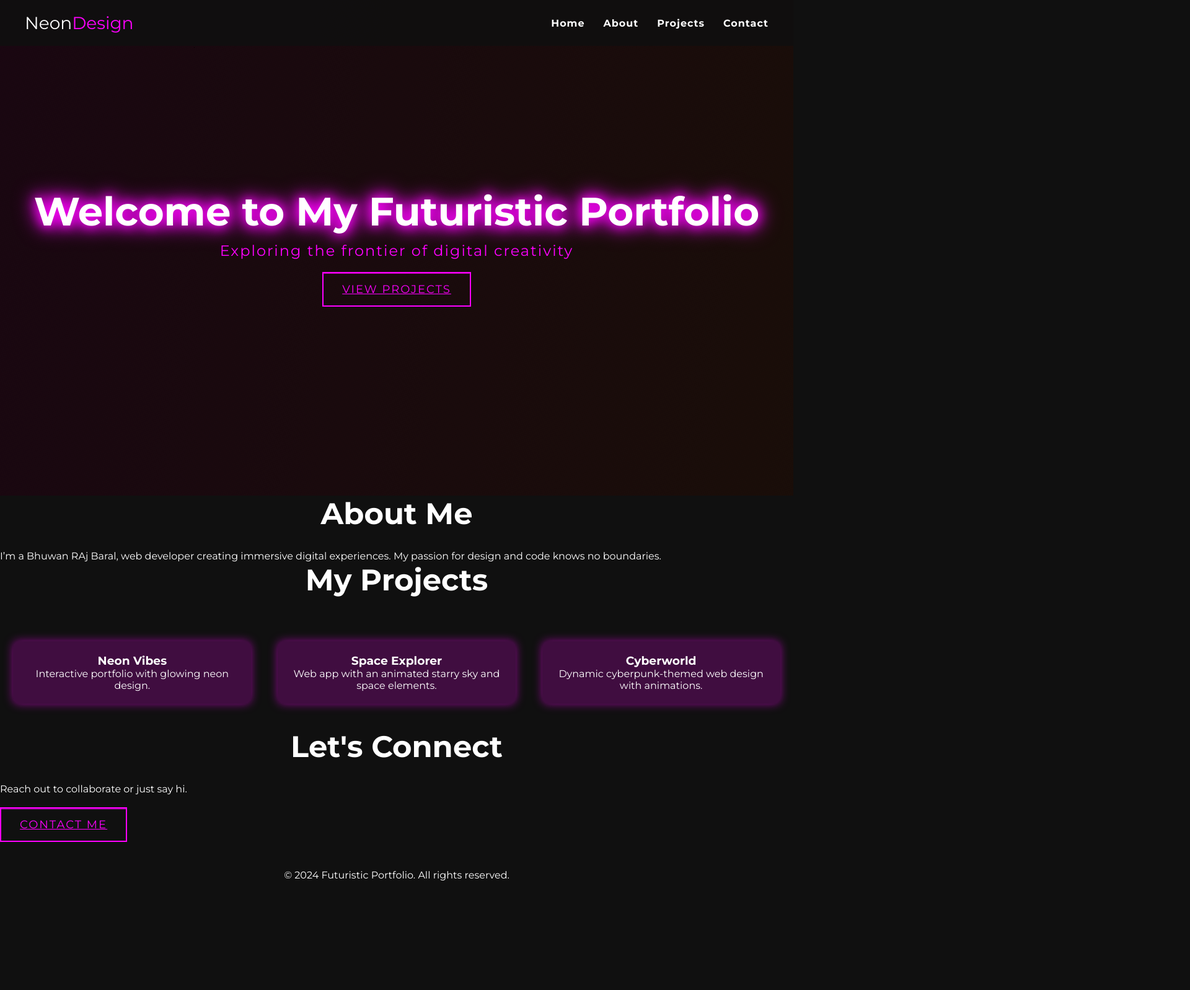
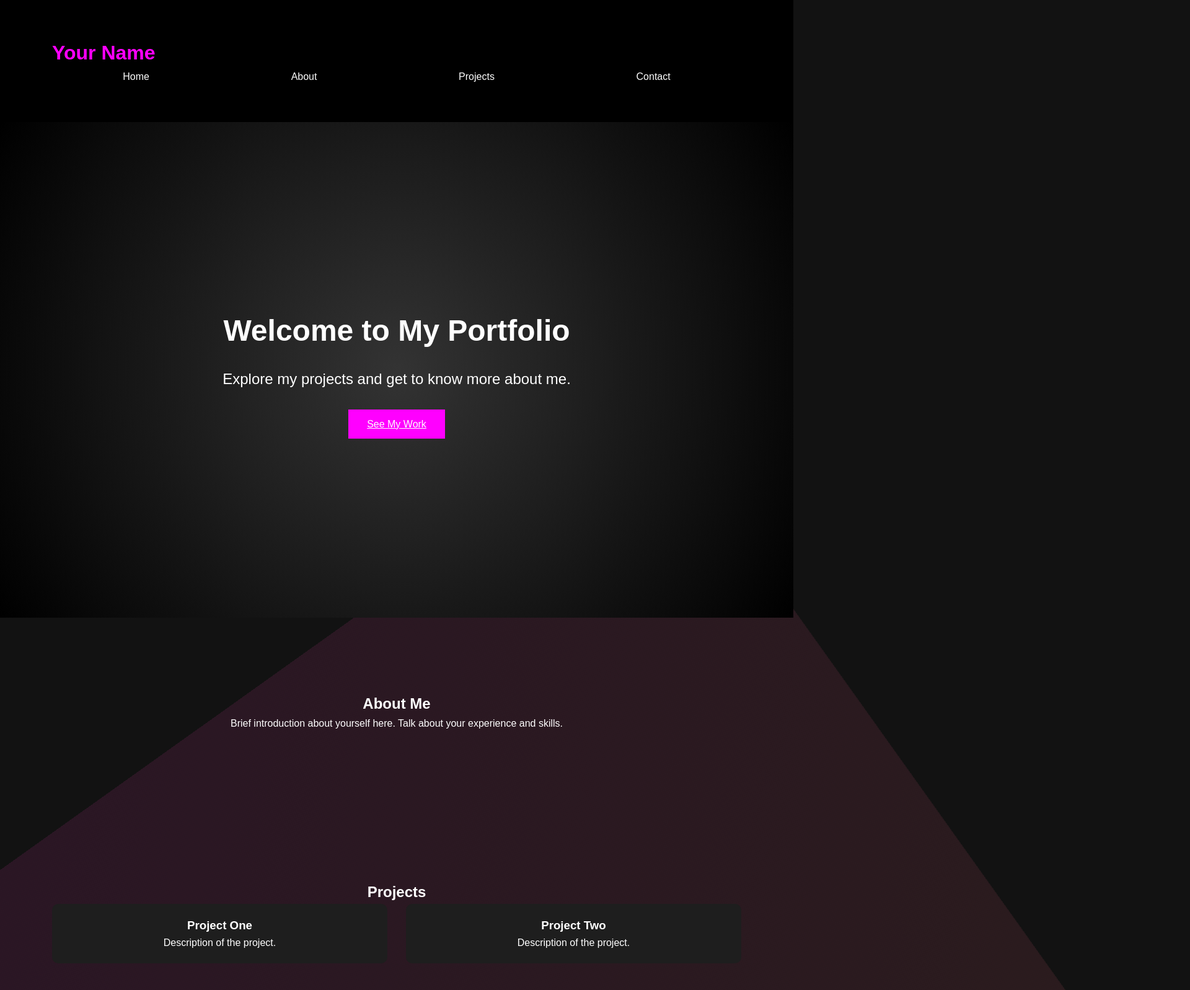
Before and after one commit to vhu1/portfolio, a plain HTML site: page index.html in a window 1280 px wide. Shown: the top 1598 px of the page at 62% size, 1920 px wide, since content can reach past the window. Before the commit the page ends 1462 px from the top, so only its background shows below. Drawn offline with Linux system fonts and the light colour scheme.

```diff
--- a/index.html
+++ b/index.html
@@ -3,22 +3,18 @@
 <head>
     <meta charset="UTF-8">
     <meta name="viewport" content="width=device-width, initial-scale=1.0">
-    <meta http-equiv="X-UA-Compatible" content="ie=edge">
-    <title>My Futuristic Portfolio</title>
+    <title>My Portfolio</title>
     <link rel="stylesheet" href="styles.css">
-    <link href="https://fonts.googleapis.com/css2?family=Montserrat:wght@400;700&display=swap" rel="stylesheet">
 </head>
 <body>
-    <div class="loading-screen" id="loading-screen">
-        <div class="loader">
-            <div class="neon-ring"></div>
-            <h1 class="loading-text">LOADING...</h1>
-        </div>
+    <div id="loading-screen">
+        <div class="loading-animation"></div>
     </div>
 
     <header>
+        <div class="container">
+            <h1 class="logo">Your Name</h1>
             <nav>
-            <div class="logo">Neon<span>Design</span></div>
                 <ul>
                     <li><a href="#home">Home</a></li>
                     <li><a href="#about">About</a></li>
@@ -26,49 +22,54 @@
                     <li><a href="#contact">Contact</a></li>
                 </ul>
             </nav>
+        </div>
     </header>
 
-    <section id="home" class="parallax-section">
-        <div class="home-content">
-            <h1 class="glow">Welcome to My <span class="highlight">Futuristic</span> Portfolio</h1>
-            <p class="subtitle">Exploring the frontier of digital creativity</p>
-            <a href="#projects" class="btn-glitch">View Projects</a>
+    <section id="home" class="hero-section">
+        <div class="container">
+            <h1>Welcome to My Portfolio</h1>
+            <p>Explore my projects and get to know more about me.</p>
+            <a href="#projects" class="cta-button">See My Work</a>
         </div>
-        <div class="neon-background"></div>
     </section>
 
-    <section id="about">
-        <h2 class="section-title">About Me</h2>
-        <p class="fade-in-text">I’m a Bhuwan RAj Baral, web developer creating immersive digital experiences. My passion for design and code knows no boundaries.</p>
+    <section id="about" class="about-section">
+        <div class="container">
+            <h2>About Me</h2>
+            <p>Brief introduction about yourself here. Talk about your experience and skills.</p>
+        </div>
     </section>
 
-    <section id="projects">
-        <h2 class="section-title">My Projects</h2>
-        <div class="project-grid">
-            <div class="project-card project-card-1">
-                <h3>Neon Vibes</h3>
-                <p>Interactive portfolio with glowing neon design.</p>
+    <section id="projects" class="projects-section">
+        <div class="container">
+            <h2>Projects</h2>
+            <div class="projects-grid">
+                <div class="project-item">
+                    <h3>Project One</h3>
+                    <p>Description of the project.</p>
                 </div>
-            <div class="project-card project-card-2">
-                <h3>Space Explorer</h3>
-                <p>Web app with an animated starry sky and space elements.</p>
+                <div class="project-item">
+                    <h3>Project Two</h3>
+                    <p>Description of the project.</p>
                 </div>
-            <div class="project-card project-card-3">
-                <h3>Cyberworld</h3>
-                <p>Dynamic cyberpunk-themed web design with animations.</p>
+                <!-- Add more project items as needed -->
             </div>
         </div>
     </section>
 
-    <section id="contact">
-        <h2 class="section-title">Let's Connect</h2>
-        <p>Reach out to collaborate or just say hi.</p>
-        <a href="mailto:youremail@example.com" class="btn-glitch">Contact Me</a>
+    <section id="contact" class="contact-section">
+        <div class="container">
+            <h2>Contact Me</h2>
+            <p>Feel free to reach out for collaboration or just a friendly chat!</p>
+            <a href="mailto:your.email@example.com" class="cta-button">Contact Me</a>
+        </div>
     </section>
 
     <footer>
-        <p>© 2024 Futuristic Portfolio. All rights reserved.</p>
+        <p>&copy; 2024 Your Name. All rights reserved.</p>
     </footer>
+
+    <div class="neon-background"></div>
 
     <script src="scripts.js"></script>
 </body>
--- a/styles.css
+++ b/styles.css
@@ -1,4 +1,4 @@
-/* Global Styles */
+/* Basic Reset */
 * {
     margin: 0;
     padding: 0;
@@ -6,234 +6,136 @@
 }
 
 body {
-    font-family: 'Montserrat', sans-serif;
-    background: #101010;
-    color: white;
+    font-family: 'Poppins', sans-serif;
+    background-color: #121212;
+    color: #fff;
+    line-height: 1.6;
+    margin: 0;
+    padding: 0;
     overflow-x: hidden;
-    scroll-behavior: smooth;
-}
-
-/* Loading Screen */
-.loading-screen {
-    position: fixed;
-    top: 0;
-    left: 0;
-    width: 100%;
-    height: 100vh;
-    background: #101010;
-    display: flex;
-    justify-content: center;
-    align-items: center;
-    z-index: 9999;
-    opacity: 1;
-    visibility: visible;
-    transition: opacity 1s, visibility 1s;
-}
-
-.loading-screen.hidden {
-    opacity: 0;
-    visibility: hidden;
-}
-
-.loader .neon-ring {
-    width: 100px;
-    height: 100px;
-    border: 4px solid rgba(255, 0, 150, 0.5);
-    border-radius: 50%;
-    animation: rotate 2s linear infinite;
     position: relative;
 }
 
-@keyframes rotate {
-    0% { transform: rotate(0); }
-    100% { transform: rotate(360deg); }
+.container {
+    width: 90%;
+    max-width: 1200px;
+    margin: 0 auto;
+    padding: 40px 20px;
 }
 
-.loading-text {
-    font-size: 24px;
-    color: #ff00ff;
-    animation: pulse 1.5s ease-in-out infinite;
-}
-
-@keyframes pulse {
-    0% { opacity: 1; }
-    50% { opacity: 0.5; }
-    100% { opacity: 1; }
-}
-
-/* Header */
 header {
-    position: fixed;
+    background: #000;
+    padding: 20px 0;
+    position: sticky;
     top: 0;
-    width: 100%;
-    padding: 20px 40px;
-    z-index: 1000;
-    background: rgba(16, 16, 16, 0.85);
-}
-
-nav {
-    display: flex;
-    justify-content: space-between;
-    align-items: center;
+    z-index: 10;
 }
 
 .logo {
-    font-size: 28px;
-    color: #fff;
-}
-
-.logo span {
+    font-size: 2em;
     color: #ff00ff;
 }
 
 nav ul {
     display: flex;
+    justify-content: space-around;
+}
+
+nav ul li {
     list-style: none;
 }
 
-nav ul li {
-    margin-left: 30px;
-}
-
 nav ul li a {
-    color: white;
+    color: #fff;
     text-decoration: none;
-    font-weight: bold;
-    letter-spacing: 1px;
-    transition: color 0.4s ease;
+    padding: 10px 20px;
+    transition: color 0.3s ease;
 }
 
 nav ul li a:hover {
-    color: #ff00ff;
+    color: #ffcc00;
 }
 
-/* Parallax Section */
-.parallax-section {
+.hero-section {
     height: 100vh;
     display: flex;
     justify-content: center;
     align-items: center;
-    position: relative;
-    background-color: #000;
-    overflow: hidden;
+    text-align: center;
+    background: radial-gradient(circle, #333, #000);
+    padding: 60px 0;
 }
 
-.home-content {
-    z-index: 1;
+.hero-section h1 {
+    font-size: 3rem;
+    margin-bottom: 20px;
+    animation: fadeInDown 2s ease-in-out;
+}
+
+.hero-section p {
+    font-size: 1.5rem;
+    margin-bottom: 40px;
+}
+
+.cta-button {
+    padding: 15px 30px;
+    background: #ff00ff;
+    color: #fff;
+    border: none;
+    cursor: pointer;
+    transition: background 0.3s ease;
+}
+
+.cta-button:hover {
+    background: #ffcc00;
+}
+
+.about-section, .projects-section, .contact-section {
+    padding: 80px 0;
     text-align: center;
 }
 
-.home-content h1 {
-    font-size: 4rem;
-    text-shadow: 0px 0px 10px #ff00ff;
+.projects-grid {
+    display: grid;
+    grid-template-columns: repeat(auto-fit, minmax(250px, 1fr));
+    gap: 30px;
 }
 
-.glow {
-    animation: glow-animation 2s infinite alternate;
-}
-
-@keyframes glow-animation {
-    from {
-        text-shadow: 0 0 10px #ff00ff, 0 0 20px #ff00ff, 0 0 30px #ff00ff;
-    }
-    to {
-        text-shadow: 0 0 20px #ff00ff, 0 0 30px #ff00ff, 0 0 40px #ff00ff;
-    }
-}
-
-.subtitle {
-    font-size: 1.5rem;
-    color: #ff00ff;
-    margin-top: 10px;
-    letter-spacing: 2px;
-}
-
-.btn-glitch {
-    display: inline-block;
-    margin-top: 20px;
-    padding: 15px 30px;
-    background: none;
-    color: #ff00ff;
-    border: 2px solid #ff00ff;
-    text-transform: uppercase;
-    letter-spacing: 2px;
-    font-size: 18px;
-    position: relative;
-    cursor: pointer;
-    overflow: hidden;
-    transition: all 0.4s ease;
-}
-
-.btn-glitch:before {
-    content: "";
-    position: absolute;
-    width: 100%;
-    height: 100%;
-    top: 0;
-    left: 0;
-    background: rgba(255, 0, 255, 0.6);
-    clip-path: polygon(0 0, 100% 0, 100% 3%, 0 3%);
-    transition: clip-path 0.4s ease;
-}
-
-.btn-glitch:hover:before {
-    clip-path: polygon(0 97%, 100% 97%, 100% 100%, 0 100%);
-}
-
-/* Sections */
-.section-title {
-    font-size: 3rem;
-    margin-bottom: 30px;
-    text-align: center;
-}
-
-.fade-in-text {
-    opacity: 0;
-    animation: fadeIn 2s forwards;
-}
-
-@keyframes fadeIn {
-    100% {
-        opacity: 1;
-    }
-}
-
-/* Projects */
-.project-grid {
-    display: flex;
-    justify-content: space-around;
-    padding: 40px 0;
-}
-
-.project-card {
-    width: 30%;
-    background: rgba(255, 0, 255, 0.2);
+.project-item {
+    background: #1e1e1e;
     padding: 20px;
     border-radius: 10px;
-    text-align: center;
-    box-shadow: 0 0 15px rgba(255, 0, 255, 0.5);
     transition: transform 0.3s ease;
 }
 
-.project-card:hover {
-    transform: scale(1.1);
+.project-item:hover {
+    transform: scale(1.05);
 }
 
-/* Contact */
 footer {
     text-align: center;
     margin: 40px 0;
 }
 
-/* Background Animation */
 .neon-background {
     position: absolute;
     width: 200%;
     height: 200%;
     background: linear-gradient(135deg, #ff00ff, #ffcc00);
-    z-index: 0;
+    z-index: -1;
     opacity: 0.1;
     animation: background-animate 8s infinite alternate;
+}
+
+@keyframes fadeInDown {
+    from {
+        opacity: 0;
+        transform: translateY(-20px);
+    }
+    to {
+        opacity: 1;
+        transform: translateY(0);
+    }
 }
 
 @keyframes background-animate {
@@ -244,3 +146,17 @@
         transform: scale(1.5) rotate(360deg);
     }
 }
+
+@media (max-width: 768px) {
+    nav ul {
+        flex-direction: column;
+    }
+
+    .hero-section h1 {
+        font-size: 2rem;
+    }
+
+    .projects-grid {
+        grid-template-columns: 1fr;
+    }
+}
```
Lines whose indentation alone changed are shown as unchanged.
